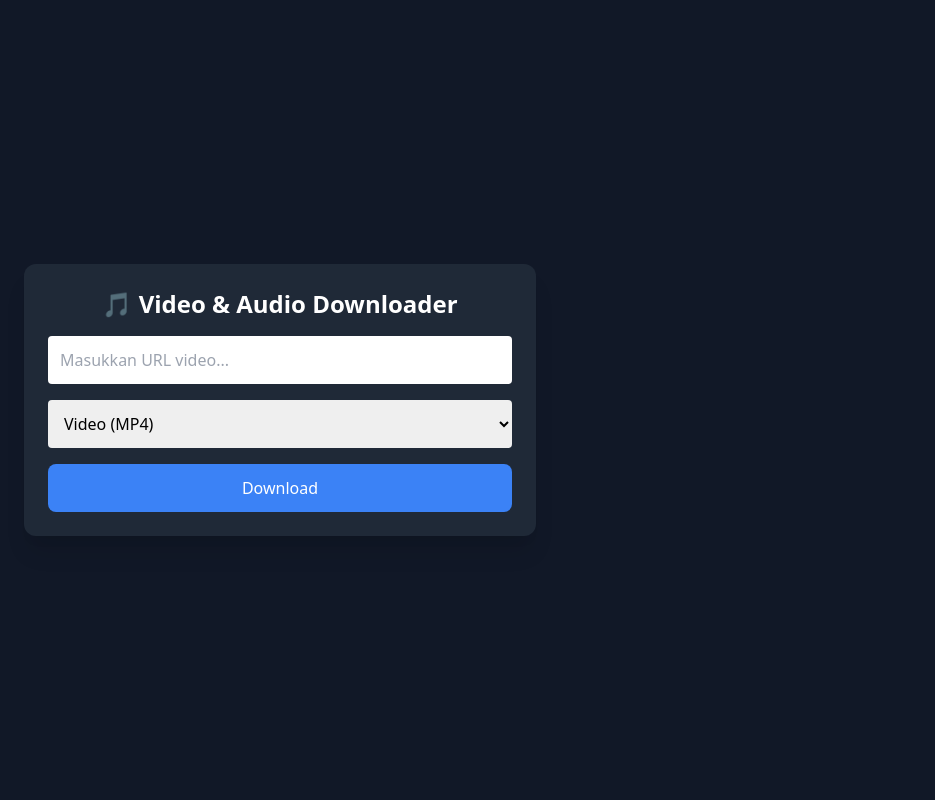
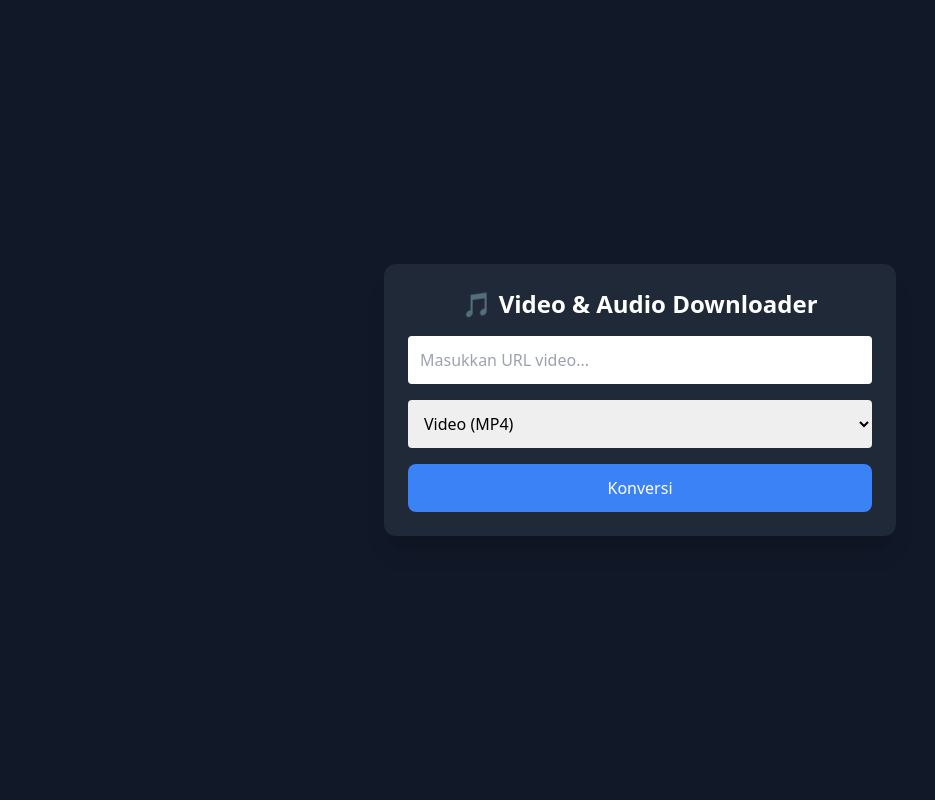
Before and after one commit to FeniksZharovik/MAV-MP3-4, a Flask app: page / in a window 1280 px wide. Shown: the whole page, without its empty margins (0-935 px from the left). Run offline with Flask 3, Linux system fonts and the light colour scheme.

Commit message:
M template

```diff
--- a/templates/base.html
+++ b/templates/base.html
@@ -2,14 +2,19 @@
 <html lang="id">
 <head>
   <meta charset="UTF-8">
-  <title>Downloader</title>
+  <title>MAV Downloader</title>
+  <link rel="icon" type="image/x-icon" href="{{ url_for('static', filename='favicon.ico') }}">
+  <link rel="shortcut icon" type="image/x-icon" href="{{ url_for('static', filename='favicon.ico') }}">
+  <link rel="icon" type="image/png" href="{{ url_for('static', filename='assets/ic-media.png') }}">
   <link href="https://cdn.jsdelivr.net/npm/tailwindcss@2.2.19/dist/tailwind.min.css" rel="stylesheet">
+  <script src="https://cdn.jsdelivr.net/npm/alpinejs@3.x.x/dist/cdn.min.js" defer></script>
 </head>
-<body class="bg-gray-900 text-white min-h-screen flex flex-col items-center justify-center">
-  <div class="container mx-auto p-6">
+<body class="bg-gray-900 text-white min-h-screen flex items-center justify-center">
+  <div class="container mx-auto flex justify-center items-center">
+    <div class="w-full max-w-lg">
       {% with messages = get_flashed_messages() %}
         {% if messages %}
-        <div class="bg-red-500 p-3 rounded mb-4">
+          <div class="bg-red-500 p-3 rounded mb-4 text-center">
             {% for msg in messages %}
               <p>{{ msg }}</p>
             {% endfor %}
@@ -18,5 +23,6 @@
       {% endwith %}
       {% block content %}{% endblock %}
     </div>
+  </div>
 </body>
 </html>
--- a/templates/index.html
+++ b/templates/index.html
@@ -1,14 +1,41 @@
 {% extends "base.html" %}
 {% block content %}
-<div class="bg-gray-800 p-6 rounded-xl shadow-xl w-full max-w-lg">
-  <h1 class="text-2xl font-bold mb-4 text-center">🎵 Video & Audio Downloader</h1>
-  <form method="POST">
-    <input type="text" name="url" placeholder="Masukkan URL video..." class="w-full p-3 rounded mb-4 text-black" required>
+<div class="bg-gray-800 p-6 rounded-xl shadow-xl text-center"
+     x-data="{loading:false, progress:0}">
+  <h1 class="text-2xl font-bold mb-4">🎵 Video & Audio Downloader</h1>
+
+  <form method="POST" @submit="loading=true; simulateProgress()">
+    <input type="text" name="url" placeholder="Masukkan URL video..."
+           class="w-full p-3 rounded mb-4 text-black" required>
     <select name="type" class="w-full p-3 rounded mb-4 text-black">
       <option value="mp4">Video (MP4)</option>
       <option value="mp3">Audio (MP3)</option>
     </select>
-    <button type="submit" class="bg-blue-500 w-full py-3 rounded-lg hover:bg-blue-600 transition">Download</button>
+    <button type="submit"
+            class="bg-blue-500 w-full py-3 rounded-lg hover:bg-blue-600 transition">Konversi</button>
   </form>
+
+  <!-- Loading bar -->
+  <div class="mt-6" x-show="loading">
+    <p class="mb-2">Sedang mengonversi...</p>
+    <div class="w-full bg-gray-700 rounded-full h-4">
+      <div class="bg-green-500 h-4 rounded-full transition-all"
+           :style="`width: ${progress}%`"></div>
+    </div>
+    <p class="mt-2" x-text="progress + '%'"></p>
+  </div>
 </div>
+
+<script>
+function simulateProgress(){
+    let progressBar = document.querySelector('[x-data]').__x.$data;
+    let interval = setInterval(()=>{
+        if(progressBar.progress >= 100){
+            clearInterval(interval);
+        } else {
+            progressBar.progress += Math.floor(Math.random()*5)+1;
+        }
+    }, 200);
+}
+</script>
 {% endblock %}
```
Also changed, not shown: templates/result.html (+6 -4 lines). Lines whose indentation alone changed are shown as unchanged.
